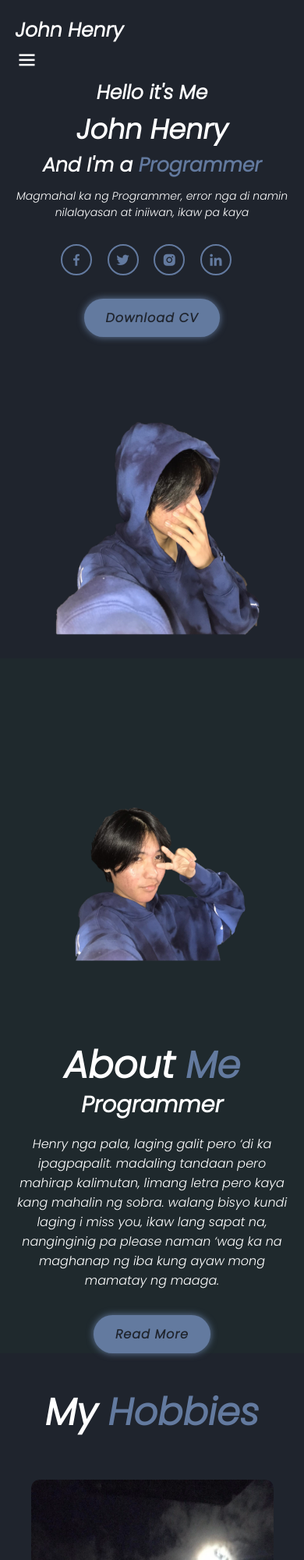
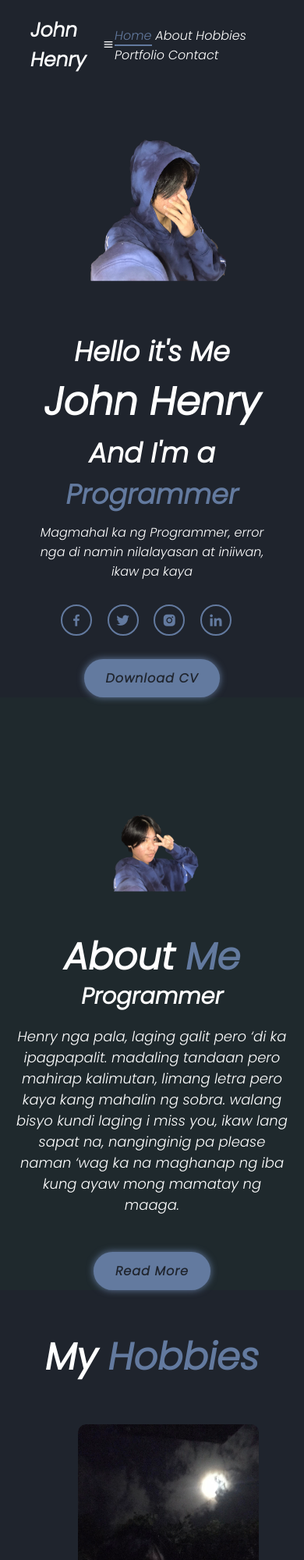
Before and after one commit to LarahSonata/me, a plain HTML site: page index.html in a window 390 px wide. Shown: the top 2000 px of the page at 78% size. Drawn offline with nearby package versions, Linux system fonts and the light colour scheme.

Commit message:
Update style.css

```diff
--- a/style.css
+++ b/style.css
@@ -209,171 +209,85 @@ body {
 .hobbies-work:hover .layer {
     height: 100%;
 }
+/* Updated CSS for mobile view */
 @media (max-width: 768px) {
-    .header {
-        padding: 15px 5%;
+    /* Home Section */
+    .home {
         flex-direction: column;
-        align-items: flex-start;
+        text-align: center;
+        margin-top: 50px;
     }
 
-    .navbar {
+    .home-img {
+        width: 80%;
+        order: -1; /* Ensure the image comes first in mobile view */
         display: flex;
-        flex-direction: column;
-        width: 100%;
-        margin-top: 10px;
+        justify-content: center;
     }
 
+    .home-img img {
+        width: 80%; /* Scale image size */
+    }
+
+    .home-content {
+        width: 100%;
+        text-align: center;
+    }
+
+    /* About Section */
+    .about {
+        flex-direction: column;
+        text-align: center;
+        padding: 70px 5% 0;
+    }
+
+    .about-img {
+        width: 80%;
+        margin-top: 20px;
+        display: flex;
+        justify-content: center;
+    }
+
+    .about-img img {
+        max-width: 80vw;
+    }
+
+    .about-content {
+        width: 100%;
+        text-align: center;
+    }
+
+    .about-content h2 {
+        text-align: center;
+    }
+
+    /* Navigation Links with Underline */
     .navbar a {
         margin: 10px 0;
         font-size: 16px;
+        text-decoration: none;
+        border-bottom: 2px solid transparent;
+        transition: all 0.3s ease;
     }
 
-    .home {
-        flex-direction: column;
-        align-items: center;
-        padding: 100px 5% 0;
-        text-align: center;
+    .navbar a:hover,
+    .navbar a.active {
+        color: #637A9F;
+        border-bottom: 2px solid #637A9F;
     }
 
-    .home-content {
-        max-width: 100%;
-    }
-
-    .home-content h1 {
-        font-size: 35px;
-    }
-
-    .home-content h3 {
-        font-size: 24px;
-    }
-
-    .home-content p {
-        font-size: 15px;
-    }
-
-    .home-img img {
-        max-width: 100%;
-        margin-top: 20px;
-    }
-
-    .about {
-        flex-direction: column;
-        padding: 50px 5%;
-        text-align: center;
-    }
-
-    .about-img img {
-        width: 80%;
-        margin-bottom: 20px;
-    }
-
-    .about-content h2,
-    .about-content h3,
-    .about-content p {
-        text-align: center;
-    }
-
-    .hobbies {
-        padding: 40px 5%;
-    }
-
-    .hobbies-worklist {
-        grid-template-columns: 1fr;
-        margin-left: 0;
-        gap: 30px;
-    }
-
-    .layer {
-        width: 100%;
-    }
-
-    .hobbies-work img {
-        width: 100%;
+    /* Read More Button */
+    .about-content a {
+        display: inline-block;
+        padding: 12px 28px;
+        background: #637A9F;
+        border-radius: 40px;
+        box-shadow: 0 0 10px #637A9F;
+        color: #1f242d;
+        text-decoration: none;
+        font-size: 16px;
+        letter-spacing: 1px;
+        font-weight: 600;
+        margin-top: 15px;
     }
 }
-/* Mobile Menu Icon */
-.menu-icon {
-    display: none;
-    font-size: 30px;
-    color: #fff;
-    cursor: pointer;
-    z-index: 100;
-}
-
-/* Responsive for Mobile */
-@media (max-width: 768px) {
-    .header {
-        padding: 20px 5%;
-    }
-
-    .navbar {
-        position: absolute;
-        top: 70px;
-        left: -100%;
-        width: 100%;
-        background: #1f242d;
-        flex-direction: column;
-        align-items: center;
-        transition: 0.3s ease;
-        z-index: 99;
-    }
-
-    .navbar.active {
-        left: 0;
-    }
-
-    .navbar a {
-        margin: 15px 0;
-    }
-
-    .menu-icon {
-        display: block;
-    }
-
-    .home {
-        flex-direction: column;
-        text-align: center;
-        padding: 100px 5% 0;
-    }
-
-    .home-img img {
-        margin-top: 20px;
-        max-width: 300px;
-    }
-
-    .about {
-        flex-direction: column;
-        padding: 70px 5% 0;
-        text-align: center;
-    }
-
-    .about-img img {
-        width: 70vw;
-    }
-
-    .hobbies-worklist {
-        margin-left: 0;
-        grid-template-columns: repeat(auto-fit, minmax(200px, 1fr));
-        padding: 0 20px;
-    }
-
-    .layer {
-        width: 100%;
-    }
-
-    .home-content h1 {
-        font-size: 35px;
-    }
-
-    .home-content h3 {
-        font-size: 25px;
-    }
-
-    .home-content p {
-        font-size: 14px;
-    }
-
-    .about-content p {
-        font-size: 16px;
-    }
-}
```
